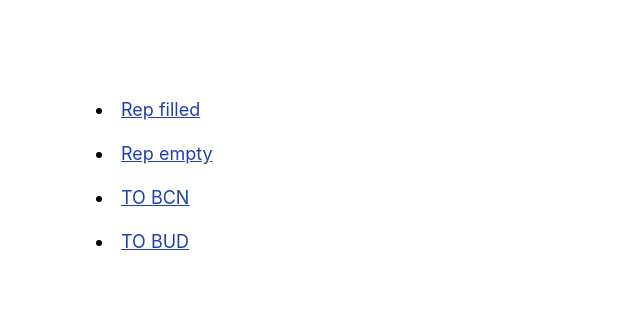
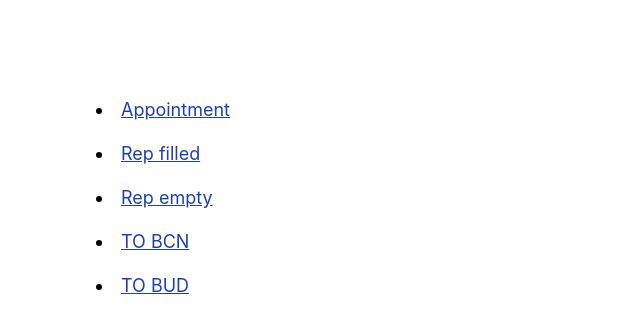
Before and after one commit to danielagg/personal-website-nextjs, a Next.js app: page /docs in a window 1280 px wide. Shown: the top 330 px of the page, without its empty margins (0-640 px from the left). Built offline with nearby package versions, Linux system fonts and the light colour scheme.

Commit message:
appointment

```diff
--- a/pages/docs.tsx
+++ b/pages/docs.tsx
@@ -6,6 +6,14 @@
   return (
     <div>
       <ul className="list-disc list-inside m-24 text-lg space-y-4">
+        <li>
+          <a
+            onClick={() => window.open("/appointment.pdf")}
+            className={linkStlye}
+          >
+            Appointment
+          </a>
+        </li>
         <li>
           <a
             onClick={() => window.open("/Rep_filled.pdf")}
```
Also changed, not shown: 1 other file (tests, documents, lock files or other folders).
